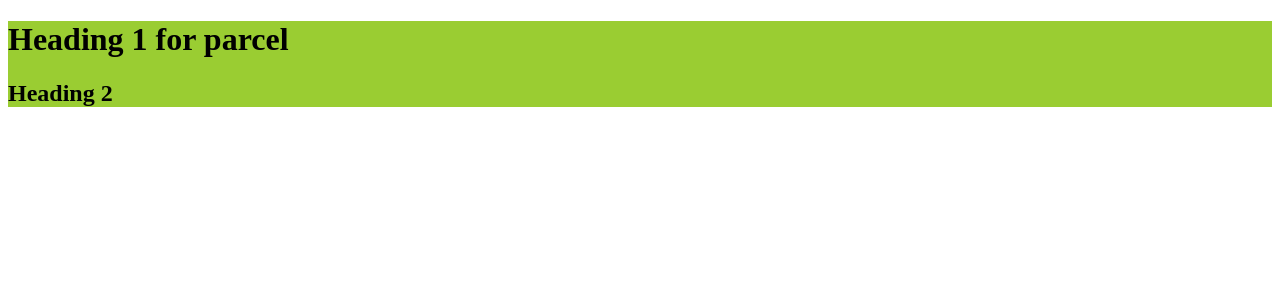
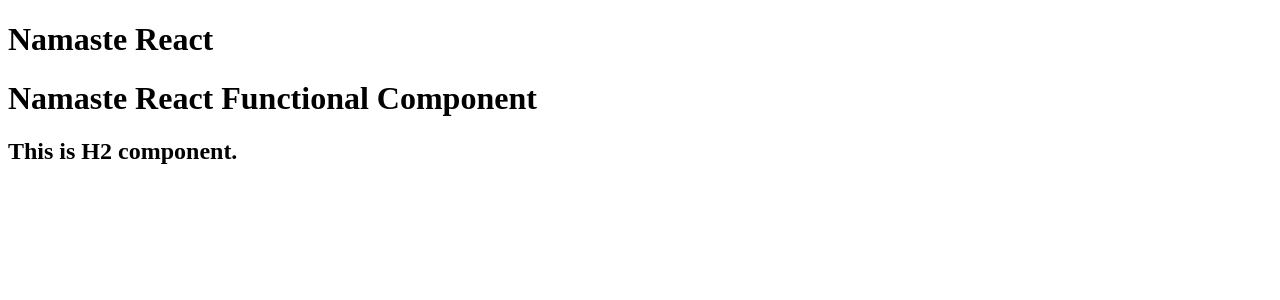
Before and after one commit to PiyushSol/namaste-react-codes, a React (Vite) app: page / in a window 1280 px wide. Shown: the top 300 px of the page. Built offline with nearby package versions, Linux system fonts and the light colour scheme.

Commit message:
03-06-2025

```diff
--- a/App.js
+++ b/App.js
@@ -1,30 +1,38 @@
 import React from "react";
 import { createRoot } from "react-dom/client"
-const heading1 = React.createElement(
-    "h1",
-    {
-        id:"title1",
-        key:"h1"
-    },
-    "Heading 1 for parcel"
-);
 
-const heading2 = React.createElement(
-    "h2",
-    {
-        id:"title2",
-        key:"h2"
-    },
-    "Heading 2"
-);
+// const heading1 = React.createElement(
+//     "h1",
+//     {
+//         id:"title1",
+//         key:"h1"
+//     },
+//     "Namaste React"
+// );
 
-const container = React.createElement(
-    "div",
-    {
-        id:"container",
-    },
-    [heading1,heading2]
-);
+//JSX => Uses react.createelement behind the scenes.
+//When you span more than one line enlcose them in paranthesis
+
+//This is a react element.
+ const heading = (<h1 id="title" key="h1">
+ Namaste React
+ </h1>
+ );
+
+ //Component
+//Functional component
+const HeaderComponent = ()=> (
+    <div>
+    {heading}
+    <h1>
+        Namaste React Functional Component
+    </h1>
+    <h2>
+    This is H2 component.
+    </h2>
+     </div>
+     );
+
 
 const root = createRoot(document.getElementById("root"));
-root.render(container);
+root.render(<HeaderComponent/>);
```
Also changed, not shown: package.json (+6 -2 lines), .babelrc (added), 2 other files (tests, documents, lock files or other folders).
